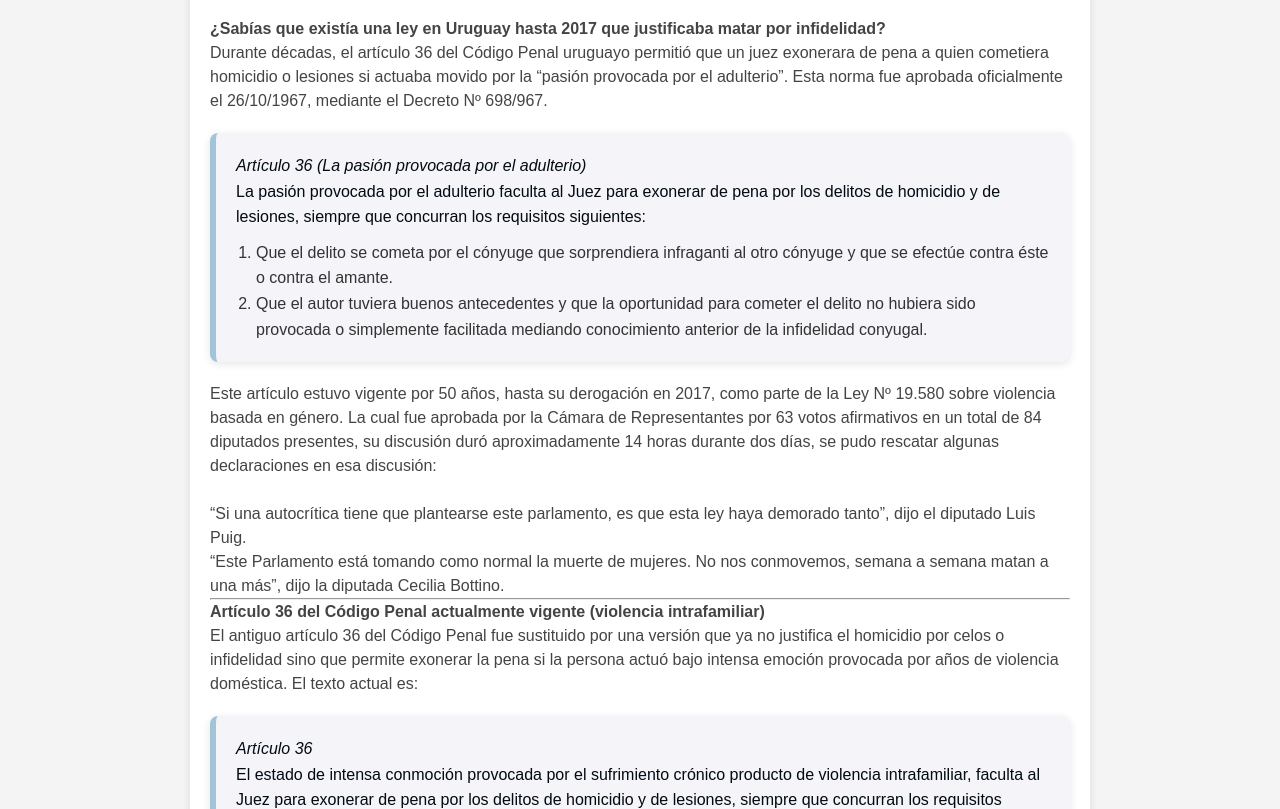
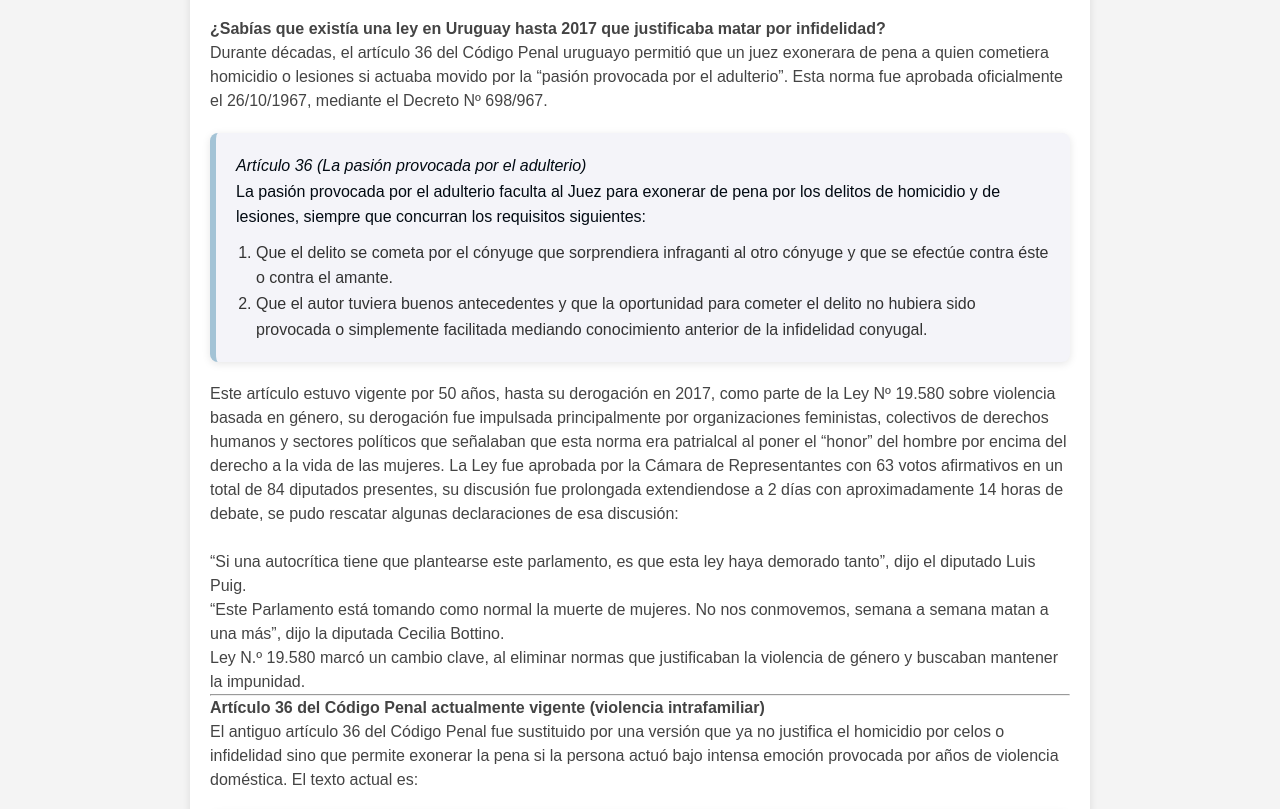
Before and after one commit to guille3584/-Sab-as-que...-, a plain HTML site: page index.html in a window 1280 px wide. Shown: the part 193-1002 px from the top of the page. Drawn offline with Linux system fonts and the light colour scheme.

Commit message:
Update index.html

```diff
--- a/index.html
+++ b/index.html
@@ -121,12 +121,12 @@ font-family: "Courier New", Courier, monospace;
         <li>Que el autor tuviera buenos antecedentes y que la oportunidad para cometer el delito no hubiera sido provocada o simplemente facilitada mediando conocimiento anterior de la infidelidad conyugal.</li>
       </ol>
        </div>
-      <p>Este artículo estuvo vigente por 50 años, hasta su derogación en 2017, como parte de la Ley Nº 19.580 sobre violencia basada en género.
-La cual fue aprobada por la Cámara de Representantes por 63 votos afirmativos en un total de 84 diputados presentes, su discusión duró aproximadamente 14 horas durante dos días, se pudo rescatar algunas declaraciones en esa discusión:</p>
+      <p>Este artículo estuvo vigente por 50 años, hasta su derogación en 2017, como parte de la Ley Nº 19.580 sobre violencia basada en género, su derogación fue impulsada principalmente por organizaciones feministas, colectivos de derechos humanos y sectores políticos que señalaban que esta norma era patrialcal al poner el “honor” del hombre por encima del derecho a la vida de las mujeres.
+La Ley fue aprobada por la Cámara de Representantes con 63 votos afirmativos en un total de 84 diputados presentes, su discusión fue prolongada extendiendose a 2 días con aproximadamente 14 horas de debate, se pudo rescatar algunas declaraciones de esa discusión:</p>
       <br />
       “Si una autocrítica tiene que plantearse este parlamento, es que esta ley haya demorado tanto”, dijo el diputado Luis Puig. <br />
       “Este Parlamento está tomando como normal la muerte de mujeres. No nos conmovemos, semana a semana matan a una más”, dijo la diputada Cecilia Bottino.</p>
-
+      <p>Ley N.º 19.580 marcó un cambio clave, al eliminar normas que justificaban la violencia de género y buscaban mantener la impunidad.</p>
       <hr />
 
       <p><strong>Artículo 36 del Código Penal actualmente vigente (violencia intrafamiliar)</strong><br />
```
